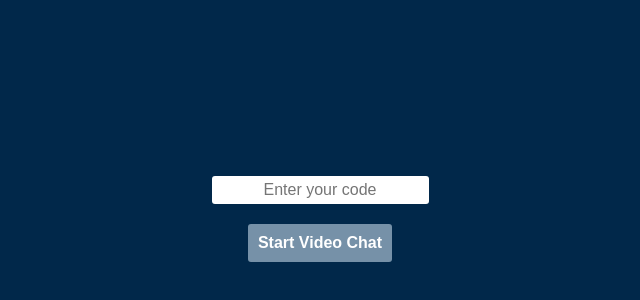
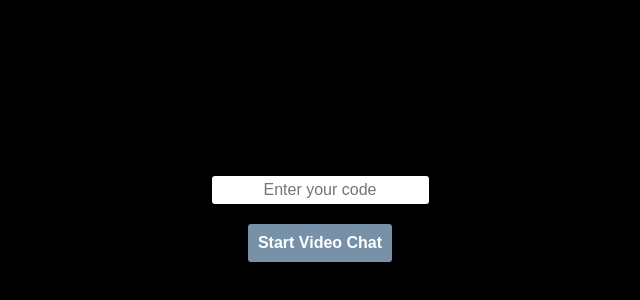
Before and after one commit to marajuana/zoklukealt.github.io, a plain HTML site: page blungus.html in a window 1280 px wide. Shown: the part 152-452 px from the top of the page, without its empty margins (320-960 px from the left). Drawn offline with Linux system fonts and the light colour scheme.

Commit message:
Update blungus.css

```diff
--- a/blungus.css
+++ b/blungus.css
@@ -5,7 +5,7 @@ html, body {
 }
 
 body {
-  background-color:#01284a;
+  background-color: black;
   padding: 8px;
 }
 
```
